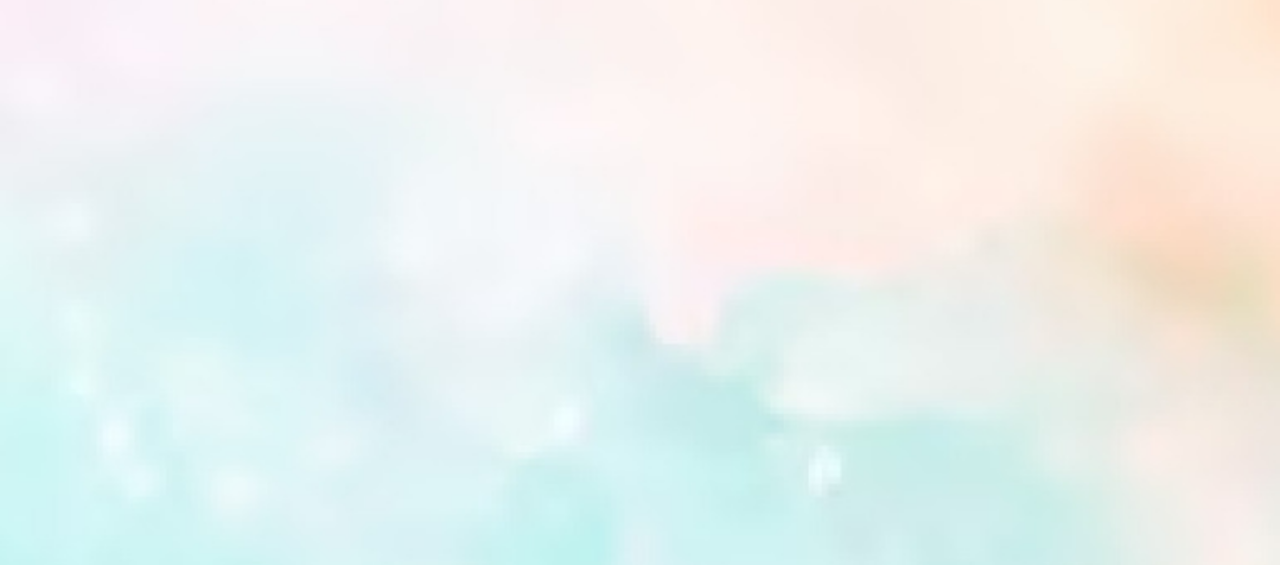
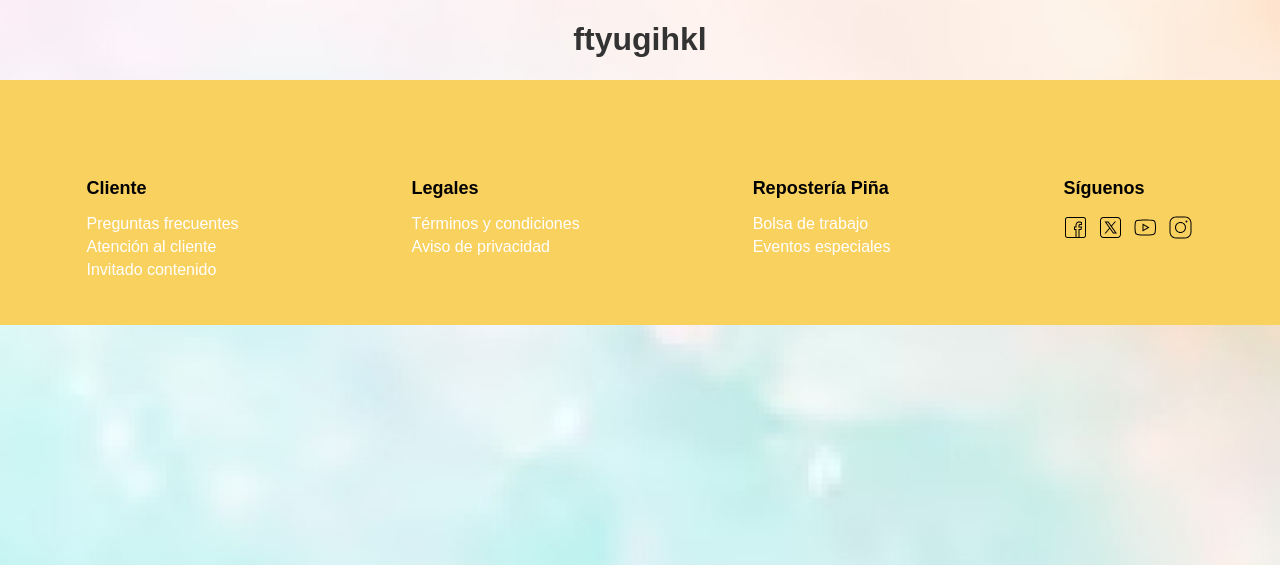
Before and after one commit to RobertoLopezAguilera/ResoteriaPi-a, a PHP site: page /conocenos.php in a window 1280 px wide. Shown: the part 104-669 px from the top of the page. Run offline with PHP 8.4, Linux system fonts and the light colour scheme.

Commit message:
Pie de pagina

```diff
--- a/Promociones.php
+++ b/Promociones.php
@@ -13,3 +13,4 @@
         </div>
     </body>
 </html>
+<?php include('footer.php'); ?>
--- a/Sucursales.php
+++ b/Sucursales.php
@@ -10,3 +10,4 @@
 
 </body>
 </html>
+<?php include('footer.php'); ?>
--- a/catalogo.php
+++ b/catalogo.php
@@ -88,3 +88,4 @@ $conn->close();
 
 </body>
 </html>
+<?php include('footer.php'); ?>
--- a/conocenos.php
+++ b/conocenos.php
@@ -7,6 +7,7 @@
     <title>Document</title>
 </head>
 <body>
-
+    <h1>ftyugihkl</h1>
 </body>
 </html>
+<?php include('footer.php'); ?>
--- /dev/null
+++ b/css/estilos.css
@@ -0,0 +1,57 @@
+/* Pie de pagina*/
+footer {
+    background-color: #f9d15f;
+    color: #f9d15f;
+    padding: 30px 0;
+}
+
+.container {
+    display: flex;
+    justify-content: space-around;
+    background-color: #f9d15f;
+}
+
+
+.footer-section h3 {
+    font-size: 18px;
+    margin-bottom: 10px;
+    color: black;
+}
+
+.footer-section ul {
+    list-style: none;
+    padding: 0;
+    background-color: #f9d15f;
+}
+
+.footer-section ul li {
+    margin-bottom: 5px;
+}
+
+.footer-section ul li a {
+    color: #fff;
+    text-decoration: none;
+}
+
+.footer-section ul li a:hover {
+    text-decoration: underline;
+}
+.redes-sociales {
+    list-style-type: none;
+    padding: 0;
+    display: flex;
+    justify-content: center;
+}
+
+.redes-sociales li {
+    margin-right: 10px;
+}
+
+.redes-sociales li:last-child {
+    margin-right: 0;
+}
+
+.redes-sociales img {
+    width: 30px;
+    height: auto;
+}
--- /dev/null
+++ b/footer.php
@@ -0,0 +1,52 @@
+<link rel="stylesheet" href="css/estilos.css">
+<footer>
+    <div class="container">
+        <div class="footer-section">
+            <h3>Cliente</h3>
+            <ul>
+                <li><a href="#">Preguntas frecuentes</a></li>
+                <li><a href="#">Atención al cliente</a></li>
+                <li><a href="#">Invitado contenido</a></li>
+            </ul>
+        </div>
+        <div class="footer-section">
+            <h3>Legales</h3>
+            <ul>
+                <li><a href="#">Términos y condiciones</a></li>
+                <li><a href="#">Aviso de privacidad</a></li>
+            </ul>
+        </div>
+        <div class="footer-section">
+            <h3>Repostería Piña</h3>
+            <ul>
+                <li><a href="#">Bolsa de trabajo</a></li>
+                <li><a href="#">Eventos especiales</a></li>
+            </ul>
+        </div>
+        <div class="footer-section">
+            <h3>Síguenos</h3>
+            <ul class="redes-sociales">
+                <li><a href="#">
+                <svg xmlns="http://www.w3.org/2000/svg" x="0px" y="0px" width="25" height="25" viewBox="0 0 50 50">
+<path d="M 9 4 C 6.2504839 4 4 6.2504839 4 9 L 4 41 C 4 43.749516 6.2504839 46 9 46 L 25.832031 46 A 1.0001 1.0001 0 0 0 26.158203 46 L 31.832031 46 A 1.0001 1.0001 0 0 0 32.158203 46 L 41 46 C 43.749516 46 46 43.749516 46 41 L 46 9 C 46 6.2504839 43.749516 4 41 4 L 9 4 z M 9 6 L 41 6 C 42.668484 6 44 7.3315161 44 9 L 44 41 C 44 42.668484 42.668484 44 41 44 L 33 44 L 33 30 L 36.820312 30 L 38.220703 23 L 33 23 L 33 21 C 33 20.442508 33.05305 20.398929 33.240234 20.277344 C 33.427419 20.155758 34.005822 20 35 20 L 38 20 L 38 14.369141 L 37.429688 14.097656 C 37.429688 14.097656 35.132647 13 32 13 C 29.75 13 27.901588 13.896453 26.71875 15.375 C 25.535912 16.853547 25 18.833333 25 21 L 25 23 L 22 23 L 22 30 L 25 30 L 25 44 L 9 44 C 7.3315161 44 6 42.668484 6 41 L 6 9 C 6 7.3315161 7.3315161 6 9 6 z M 32 15 C 34.079062 15 35.38736 15.458455 36 15.701172 L 36 18 L 35 18 C 33.849178 18 32.926956 18.0952 32.150391 18.599609 C 31.373826 19.104024 31 20.061492 31 21 L 31 25 L 35.779297 25 L 35.179688 28 L 31 28 L 31 44 L 27 44 L 27 28 L 24 28 L 24 25 L 27 25 L 27 21 C 27 19.166667 27.464088 17.646453 28.28125 16.625 C 29.098412 15.603547 30.25 15 32 15 z"></path>
+</svg>
+                </a></li>
+                <li><a href="#">
+                <svg xmlns="http://www.w3.org/2000/svg" x="0px" y="0px" width="25" height="25" viewBox="0 0 50 50">
+<path d="M 11 4 C 7.1456661 4 4 7.1456661 4 11 L 4 39 C 4 42.854334 7.1456661 46 11 46 L 39 46 C 42.854334 46 46 42.854334 46 39 L 46 11 C 46 7.1456661 42.854334 4 39 4 L 11 4 z M 11 6 L 39 6 C 41.773666 6 44 8.2263339 44 11 L 44 39 C 44 41.773666 41.773666 44 39 44 L 11 44 C 8.2263339 44 6 41.773666 6 39 L 6 11 C 6 8.2263339 8.2263339 6 11 6 z M 13.085938 13 L 22.308594 26.103516 L 13 37 L 15.5 37 L 23.4375 27.707031 L 29.976562 37 L 37.914062 37 L 27.789062 22.613281 L 36 13 L 33.5 13 L 26.660156 21.009766 L 21.023438 13 L 13.085938 13 z M 16.914062 15 L 19.978516 15 L 34.085938 35 L 31.021484 35 L 16.914062 15 z"></path>
+</svg>
+                </a></li>
+                <li><a href="#">
+                <svg xmlns="http://www.w3.org/2000/svg" x="0px" y="0px" width="25" height="25" viewBox="0 0 50 50">
+<path d="M 24.402344 9 C 17.800781 9 11.601563 9.5 8.300781 10.199219 C 6.101563 10.699219 4.199219 12.199219 3.800781 14.5 C 3.402344 16.898438 3 20.5 3 25 C 3 29.5 3.398438 33 3.898438 35.5 C 4.300781 37.699219 6.199219 39.300781 8.398438 39.800781 C 11.902344 40.5 17.898438 41 24.5 41 C 31.101563 41 37.097656 40.5 40.597656 39.800781 C 42.800781 39.300781 44.699219 37.800781 45.097656 35.5 C 45.5 33 46 29.402344 46.097656 24.902344 C 46.097656 20.402344 45.597656 16.800781 45.097656 14.300781 C 44.699219 12.101563 42.800781 10.5 40.597656 10 C 37.097656 9.5 31 9 24.402344 9 Z M 24.402344 11 C 31.601563 11 37.398438 11.597656 40.199219 12.097656 C 41.699219 12.5 42.898438 13.5 43.097656 14.800781 C 43.699219 18 44.097656 21.402344 44.097656 24.902344 C 44 29.199219 43.5 32.699219 43.097656 35.199219 C 42.800781 37.097656 40.800781 37.699219 40.199219 37.902344 C 36.597656 38.601563 30.597656 39.097656 24.597656 39.097656 C 18.597656 39.097656 12.5 38.699219 9 37.902344 C 7.5 37.5 6.300781 36.5 6.101563 35.199219 C 5.300781 32.398438 5 28.699219 5 25 C 5 20.398438 5.402344 17 5.800781 14.902344 C 6.101563 13 8.199219 12.398438 8.699219 12.199219 C 12 11.5 18.101563 11 24.402344 11 Z M 19 17 L 19 33 L 33 25 Z M 21 20.402344 L 29 25 L 21 29.597656 Z"></path>
+</svg>
+                </a></li>
+                <li><a href="#">
+                <svg xmlns="http://www.w3.org/2000/svg" x="0px" y="0px" width="25" height="25" viewBox="0 0 50 50">
+<path d="M 16 3 C 8.8324839 3 3 8.8324839 3 16 L 3 34 C 3 41.167516 8.8324839 47 16 47 L 34 47 C 41.167516 47 47 41.167516 47 34 L 47 16 C 47 8.8324839 41.167516 3 34 3 L 16 3 z M 16 5 L 34 5 C 40.086484 5 45 9.9135161 45 16 L 45 34 C 45 40.086484 40.086484 45 34 45 L 16 45 C 9.9135161 45 5 40.086484 5 34 L 5 16 C 5 9.9135161 9.9135161 5 16 5 z M 37 11 A 2 2 0 0 0 35 13 A 2 2 0 0 0 37 15 A 2 2 0 0 0 39 13 A 2 2 0 0 0 37 11 z M 25 14 C 18.936712 14 14 18.936712 14 25 C 14 31.063288 18.936712 36 25 36 C 31.063288 36 36 31.063288 36 25 C 36 18.936712 31.063288 14 25 14 z M 25 16 C 29.982407 16 34 20.017593 34 25 C 34 29.982407 29.982407 34 25 34 C 20.017593 34 16 29.982407 16 25 C 16 20.017593 20.017593 16 25 16 z"></path>
+</svg>
+                </a></li>
+            </ul>
+        </div>
+    </div>
+</footer>
--- a/index.php
+++ b/index.php
@@ -1,4 +1,5 @@
 <?php include('header.php'); ?>
+
 <!DOCTYPE html>
 <html lang="es">
 <head>
@@ -11,3 +12,4 @@
     <img src="img/Slogan.jpeg" class="img-Slogan">
 </body>
 </html>
+<?php include('footer.php');?>
```
Also changed, not shown: css/estilo.css (line endings or trailing spaces), img/add.png (deleted). Lines whose indentation alone changed are shown as unchanged.
